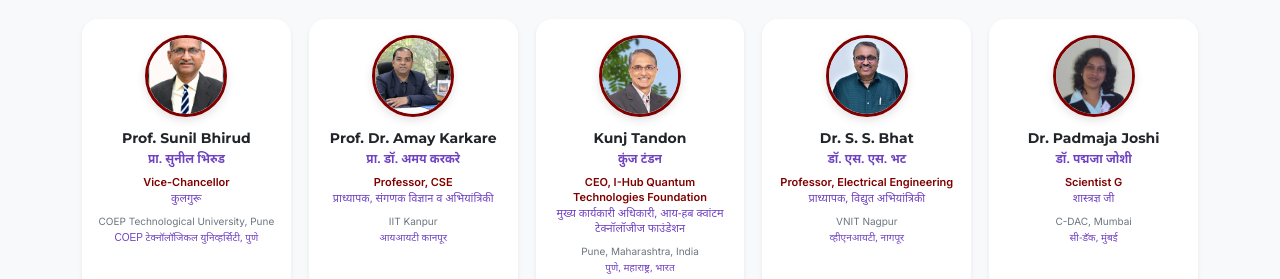
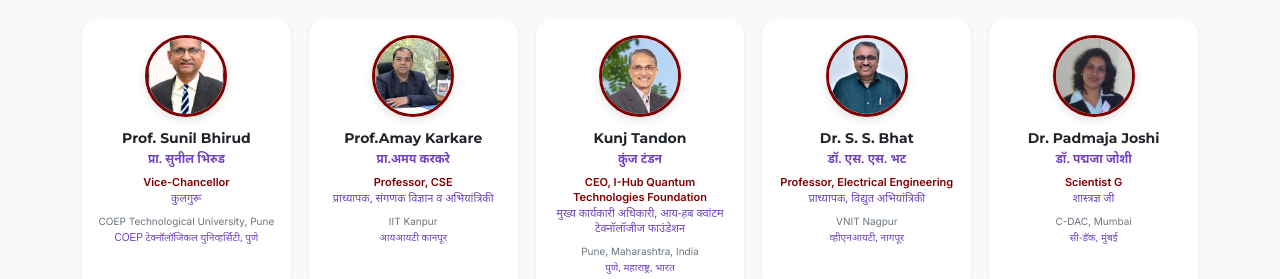
Before and after one commit to pooja-chirke/C-Users-EXAM-Documents-Antigravity-code, a React (Vite) app in the folder frontend/: page /committee in a window 1280 px wide. Shown: the part 3140-3419 px from the top of the page. Built offline with nearby package versions, Linux system fonts and the light colour scheme.

Commit message:
Update committee members and photos

```diff
--- a/frontend/src/pages/Committee/CommitteePage.jsx
+++ b/frontend/src/pages/Committee/CommitteePage.jsx
@@ -419,8 +419,8 @@ export const CommitteePage = () => {
     },
 
     {
-      name: 'Prof. Dr. Amay Karkare',
-      marathiName: 'प्रा. डॉ. अमय करकरे',
+      name: 'Prof.Amay Karkare',
+      marathiName: 'प्रा.अमय करकरे',
       designation: 'Professor, CSE',
       marathiDesignation: 'प्राध्यापक, संगणक विज्ञान व अभियांत्रिकी',
       affiliation: 'IIT Kanpur',
```
